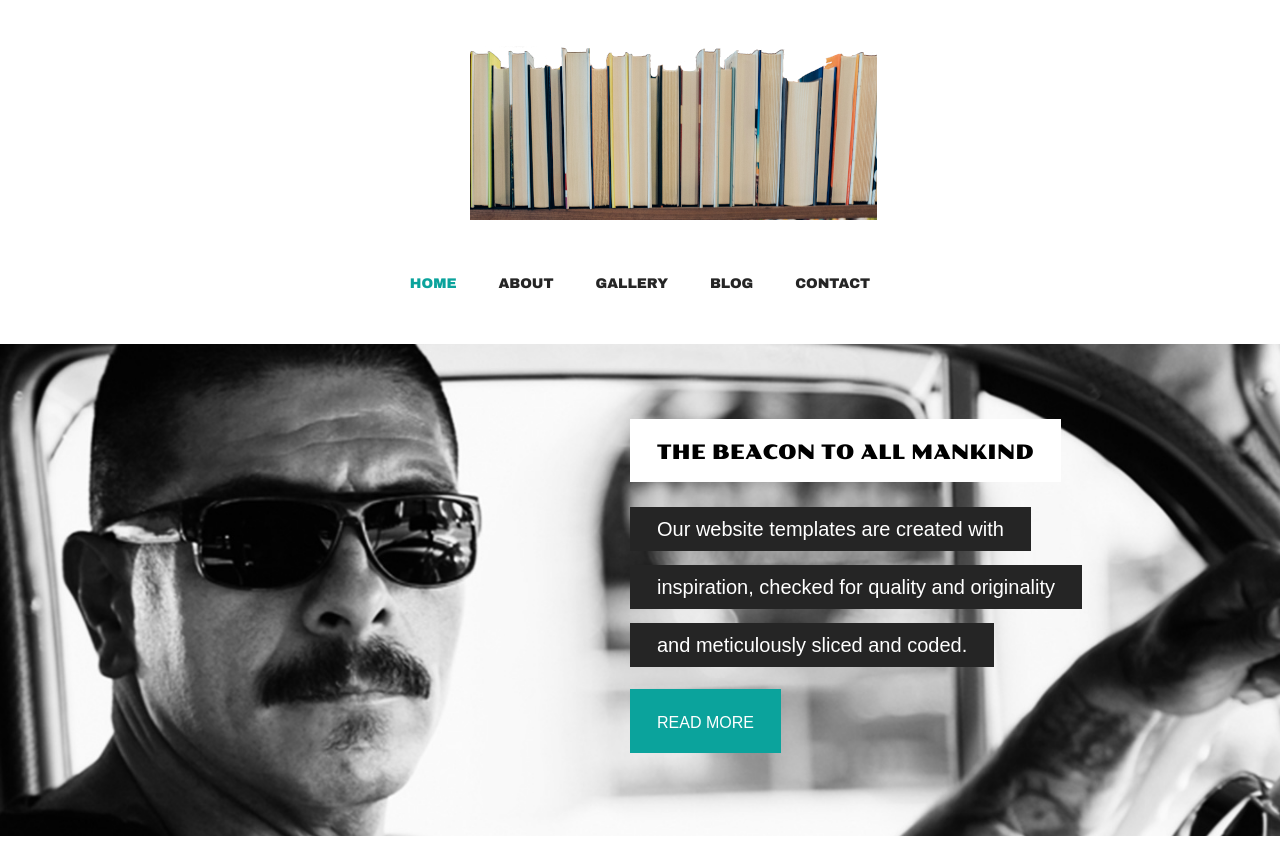
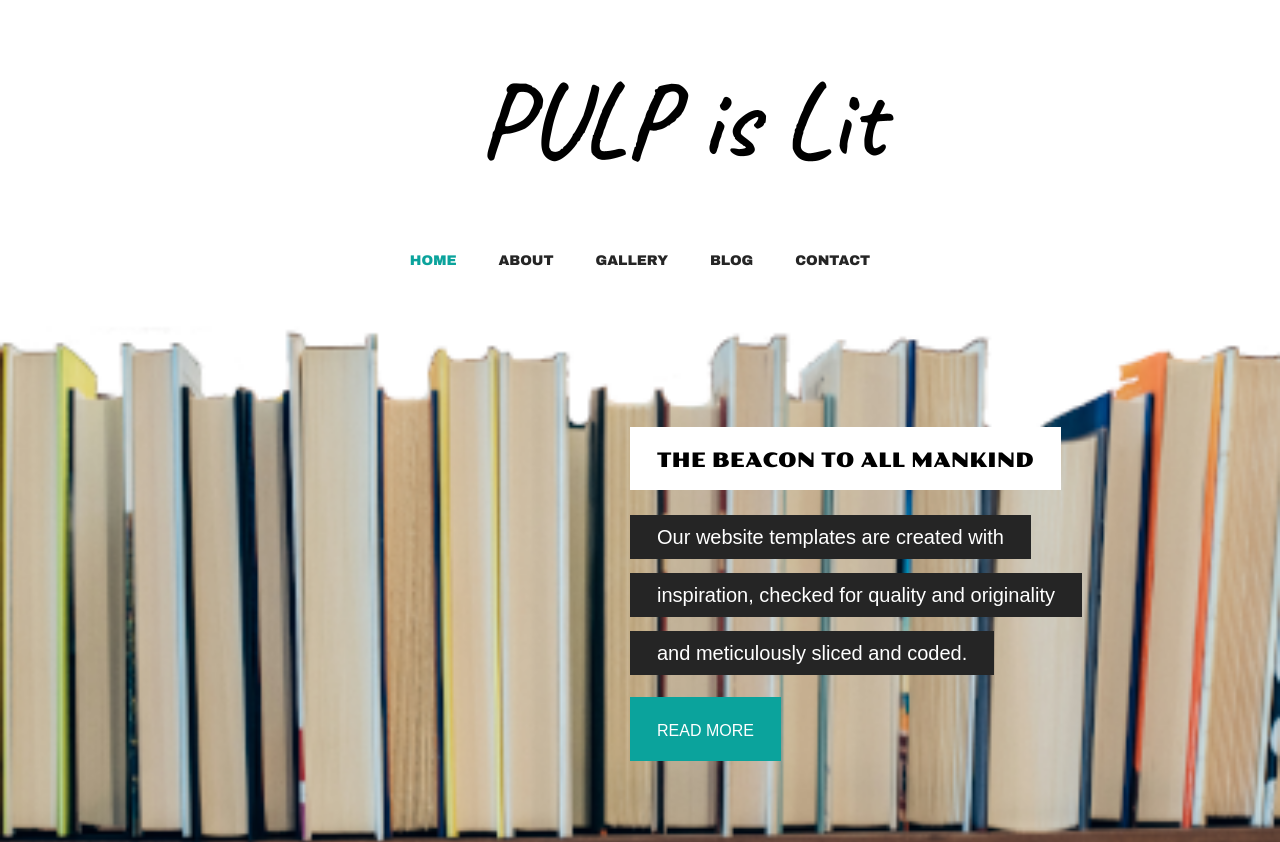
Before and after one commit to pulpislit/site, a plain HTML site: page index.html in a window 1280 px wide. Shown: the top 842 px of the page. Drawn offline with Linux system fonts and the light colour scheme.

Commit message:
Update index.html

```diff
--- a/index.html
+++ b/index.html
@@ -12,7 +12,7 @@
 <body>
 	<div id="header">
 		<a href="index.html" class="logo">
-			<img src="images/books_scaled.png" alt="">
+			<img src="images/PIL_title.png" alt="">
 		</a>
 		<ul id="navigation">
 			<li class="selected">
@@ -34,7 +34,7 @@
 	</div>
 	<div id="body">
 		<div id="featured">
-			<img src="images/the-beacon.jpg" alt="">
+			<img src="images/books_scaled.png" alt="">
 			<div>
 				<h2>the beacon to all mankind</h2>
 				<span>Our website templates are created with</span>
```
